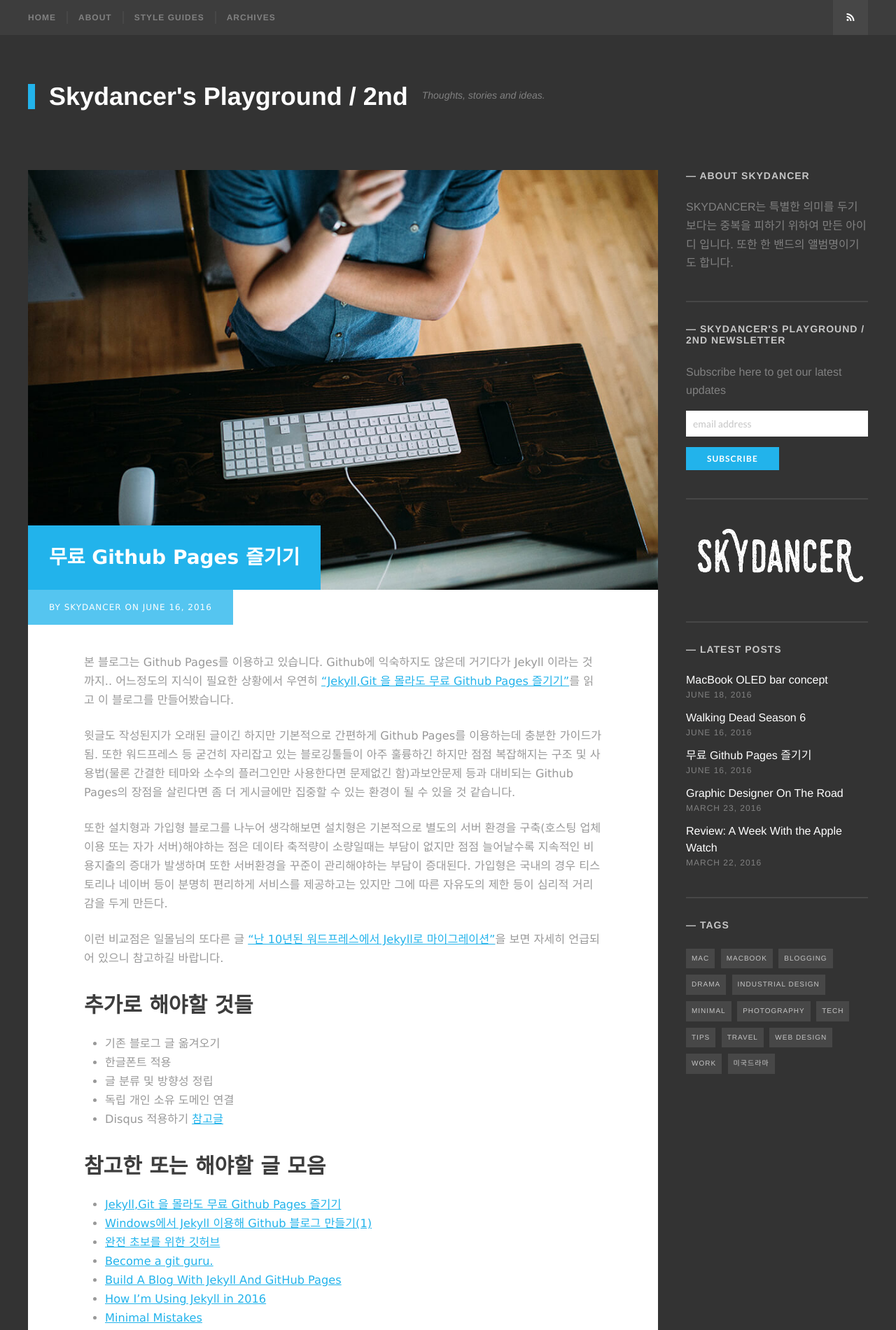
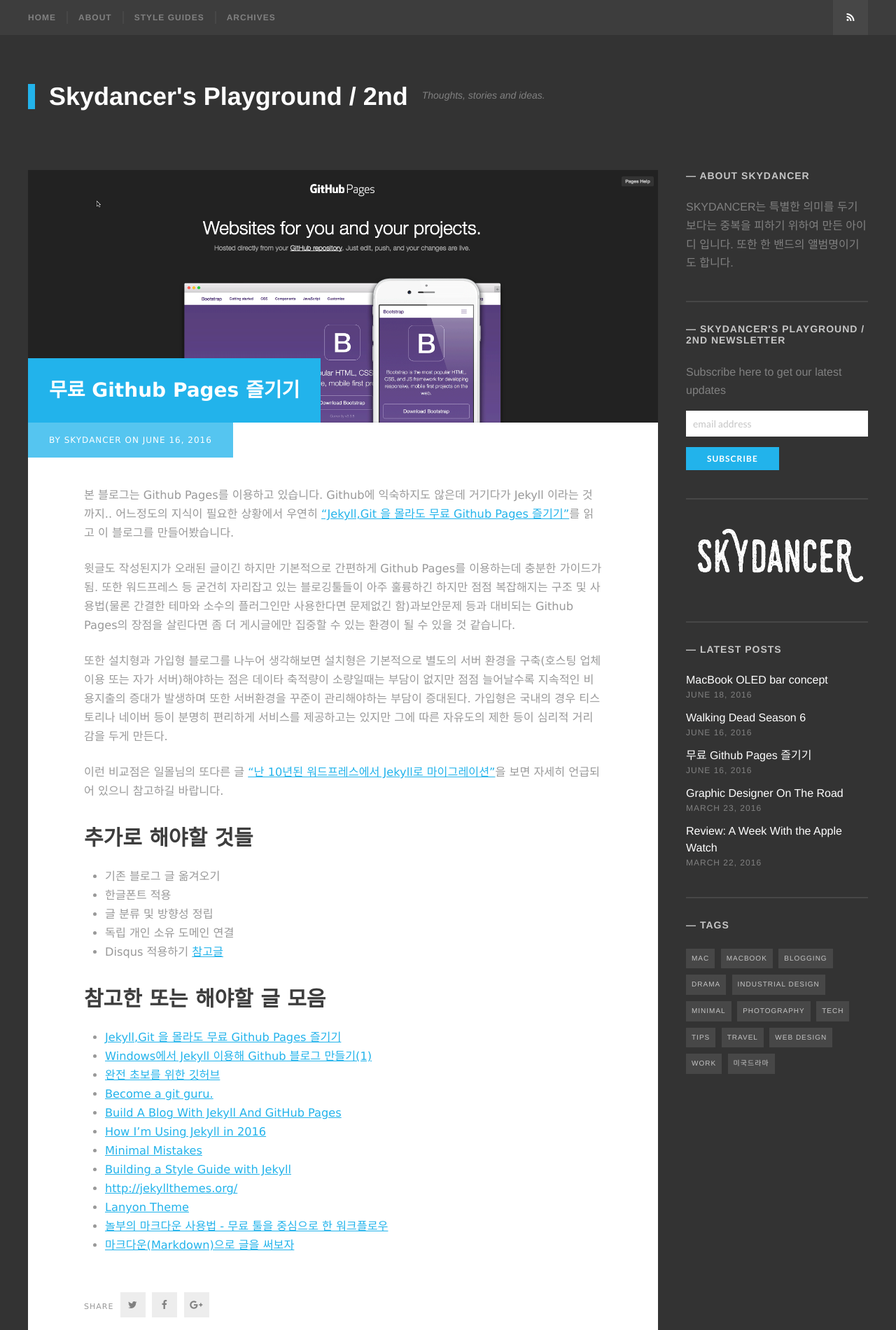
Before and after one commit to morgul71/morgul71.github.io, a Jekyll site: the page built from _posts/2016-06-16-무료 Github Pages 즐기기.md, in a window 1280 px wide. Shown: the top 1901 px of the page at 70% size. Built offline with Jekyll 4.4.1, drawn with Linux system fonts in a browser that asks for light colours; some web fonts are replaced.

Commit message:
Update 2016-06-16-무료 Github Pages 즐기기.md

```diff
--- a/_posts/2016-06-16-무료 Github Pages 즐기기.md
+++ b/_posts/2016-06-16-무료 Github Pages 즐기기.md
@@ -2,7 +2,7 @@
 layout: post
 title:  "무료 Github Pages 즐기기"
 date:   2016-06-16
-banner_image: Desk.jpg
+banner_image: githubpages.png
 tags: [tips, work]
 ---
 
```
